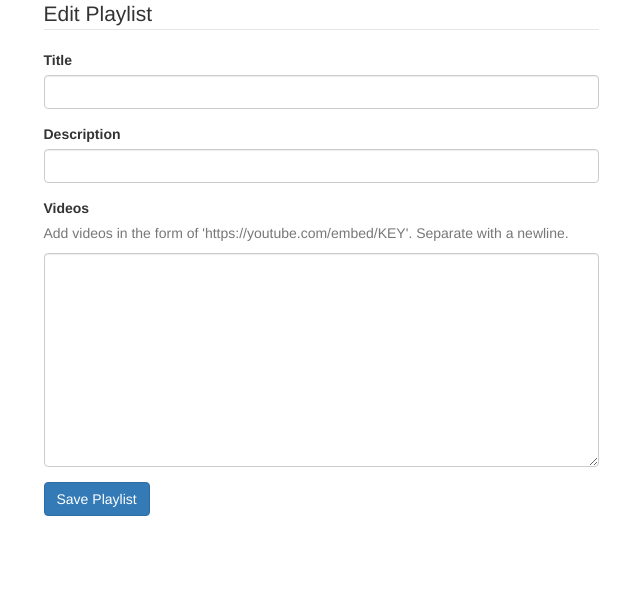
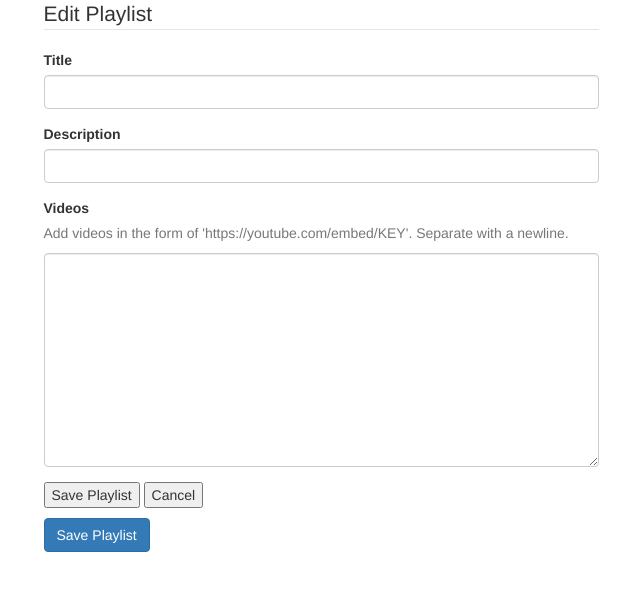
Before and after one commit to kmurata798/playlister, a Flask app: page /playlists/new in a window 1280 px wide. Shown: the part 73-664 px from the top of the page, without its empty margins (319-959 px from the left). Run offline with Flask 2, Linux system fonts and the light colour scheme; some libraries are stand-ins or nearby versions.

Commit message:
added CANCEL button

```diff
--- a/app.py
+++ b/app.py
@@ -100,5 +100,13 @@ def comments_new():
     return redirect(url_for('playlists_show', playlist_id=request.form.get('playlist_id')))
 
 
+@app.route('/playlists/comments/<comment_id>', methods=['POST'])
+def comments_delete(comment_id):
+    """Action to delete a comment."""
+    comment = comments.find_one({'_id': ObjectId(comment_id)})
+    comments.delete_one({'_id': ObjectId(comment_id)})
+    return redirect(url_for('playlists_show', playlist_id=comment.get('playlist_id')))
+
+
 if __name__ == '__main__':
     app.run(debug=True, host='0.0.0.0', port=os.environ.get('PORT', 5000))
--- a/templates/partials/comment.html
+++ b/templates/partials/comment.html
@@ -4,5 +4,11 @@
     <div class='card-block'>
         <h4 class='card-title'>{{ comment.title }}</h4>
         <p class='card-text'>{{ comment.content }}</p>
+        <!-- Delete link -->
+        <p>
+            <form method='POST' action='/playlists/comments/{{ comment._id }}'>
+                <button class='btn btn-link' type='submit'>Delete</button>
+            </form>
+        </p>
     </div>
 </div>
--- a/templates/partials/playlists_form.html
+++ b/templates/partials/playlists_form.html
@@ -21,3 +21,8 @@
             rows='10' />{{ "\n".join(playlist.videos) }}</textarea>
     </div>
 </fieldset>
+
+<!-- Stretch challenge section 6 -->
+<p>
+    <button type='submit'>Save Playlist</button>
+    <button type='cancel' a href=('/playlist')>Cancel </button> </p>
```
